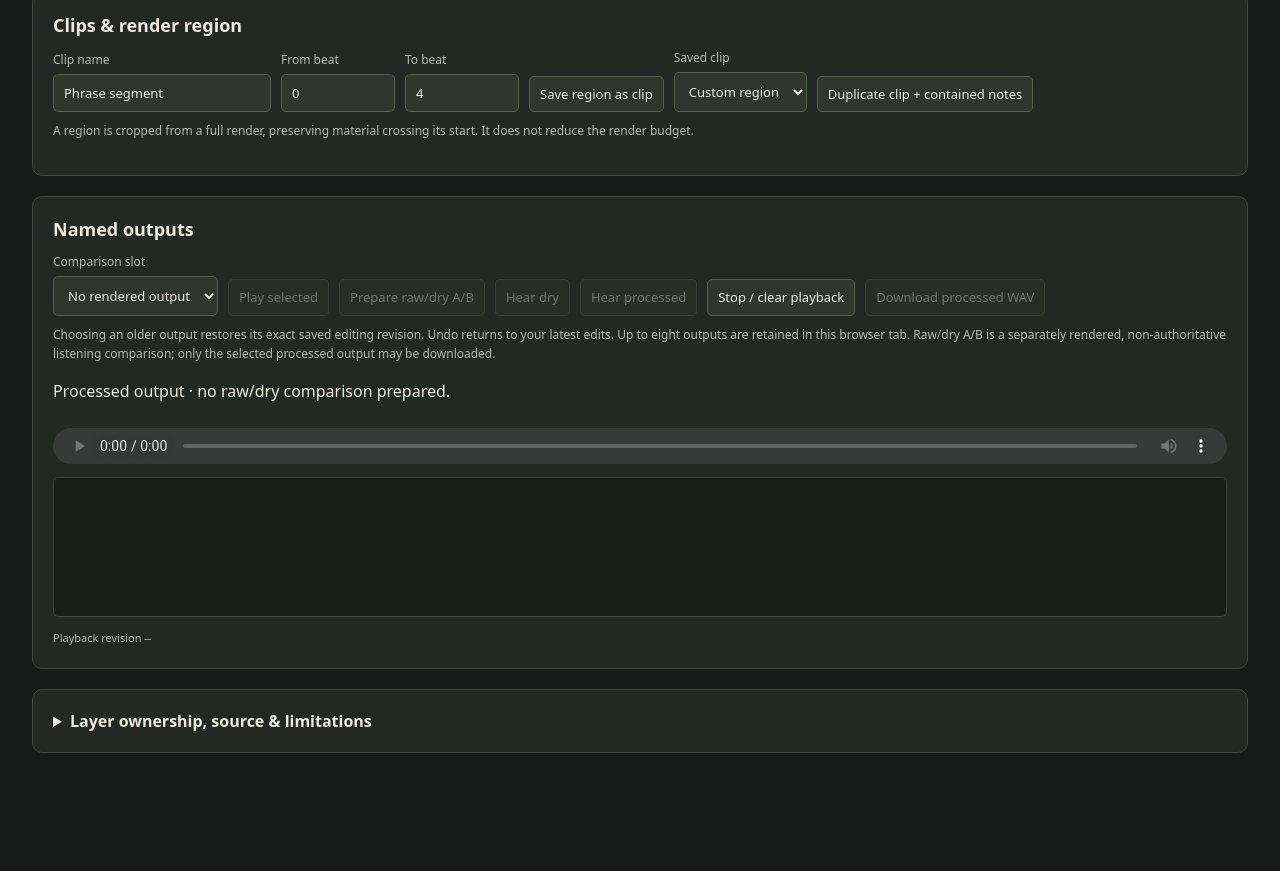
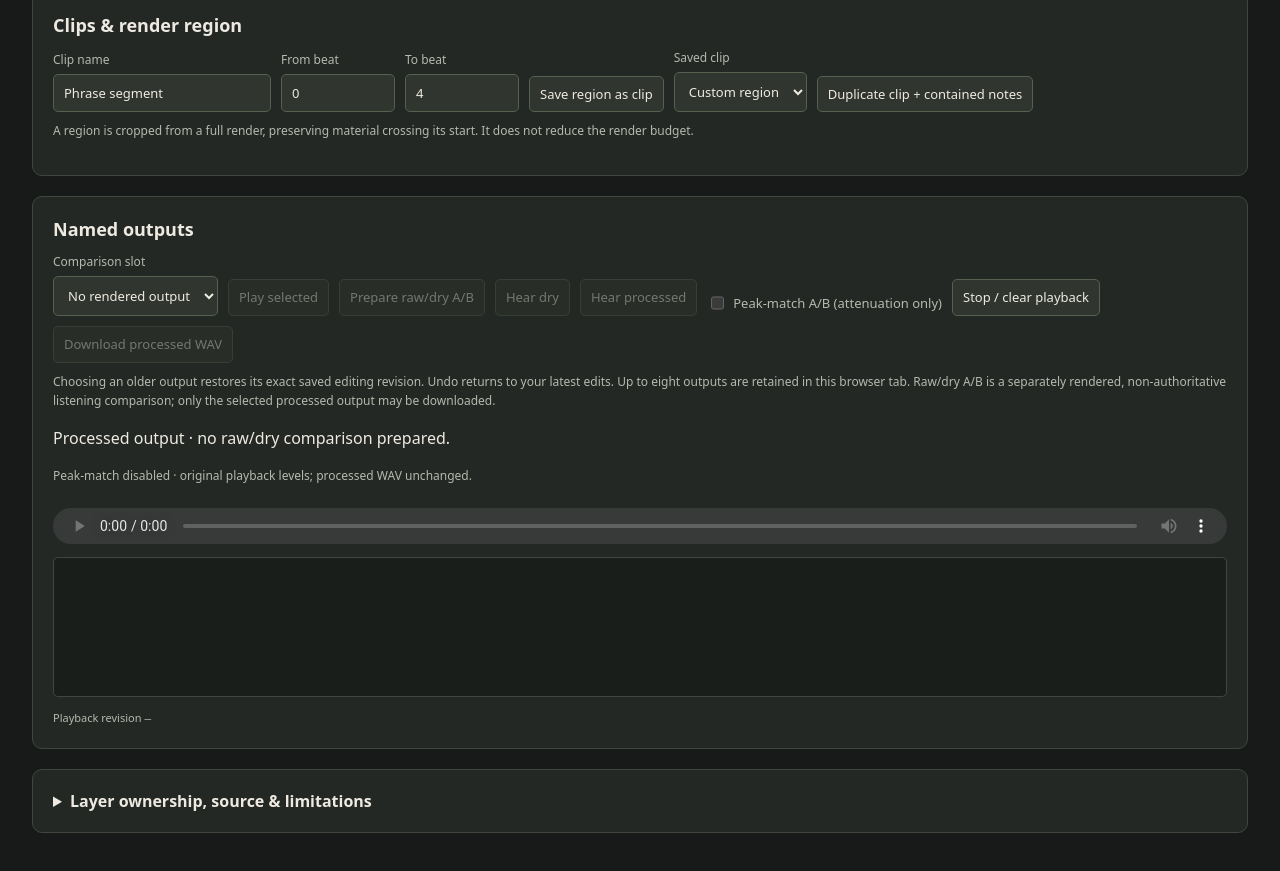
Before and after one commit to techrote/zaaggenz, a website: page web/timeline/index.html in a window 1280 px wide. Shown: the part 1198-2069 px from the top of the page. Before the commit the page ends 1995 px from the top, so only its background shows below. Drawn offline with Linux system fonts and the light colour scheme; no server answers; files whose address does not match are found by name.

Commit message:
feat(mbr-003): expose accessible monitoring-only A/B peak-match control

```diff
--- a/web/timeline/index.html
+++ b/web/timeline/index.html
@@ -6,5 +6,5 @@
 <aside><h2>Event editor</h2><form id="note-form"><label>Onset, beats<input id="beat" value="0" required></label><label>Duration, beats<input id="duration" value="1/2" required></label><label>Tuning degree<input id="degree" type="number" value="0" step="1"></label><label>Detune, cents<input id="detune" type="number" value="0" step="any"></label><label>Gain, dB<input id="gain" type="number" value="-18" min="-120" max="24" step="any"></label><label>Roll density, events/beat<select id="density"><option value="0">Off</option><option value="2">2</option><option value="4">4</option><option value="8">8</option><option value="16">16</option></select></label><div class="row"><label class="check"><input id="rest" type="checkbox">Rest</label><label class="check"><input id="muted" type="checkbox">Muted</label></div><p id="target-pitch">Select or add a note.</p><div class="row"><button id="add" type="submit" class="primary">Add event</button><button id="apply" type="button" disabled>Apply edit</button></div></form><div class="row"><button id="duplicate" disabled>Duplicate</button><button id="mute" disabled>Mute / unmute</button><button id="delete" disabled>Delete</button></div><p class="hint">Ctrl/Cmd+Z: undo. Ctrl/Cmd+Y: redo. Delete removes the selected event outside text fields.</p></aside></section>
 <section class="deck" aria-label="Four-band rack"><h2>Four-band processing rack</h2><p class="hint">Opt-in processing of the source-derived SYNTHLINE, before the existing final master. Changing rack controls invalidates old playback; render again for the edited recipe. No external plug-in host is required.</p><div id="rack-editor" aria-live="polite"><p>Loading rack state…</p></div><details id="rack-meter-panel"><summary>Measured rack output (selected completed render)</summary><div id="rack-meters"><p>No current completed render. Render the validated revision for measurements.</p></div></details></section>
 <section class="deck"><h2>Clips & render region</h2><div class="row"><label>Clip name<input id="clip-name" value="Phrase segment"></label><label>From beat<input id="region-start" value="0" size="7"></label><label>To beat<input id="region-end" value="4" size="7"></label><button id="add-clip">Save region as clip</button><label>Saved clip<select id="clips"><option value="">Custom region</option></select></label><button id="duplicate-clip">Duplicate clip + contained notes</button></div><p class="hint">A region is cropped from a full render, preserving material crossing its start. It does not reduce the render budget.</p></section>
-<section class="deck"><h2>Named outputs</h2><div class="row"><label>Comparison slot<select id="outputs"><option value="">No rendered output</option></select></label><button id="play" disabled>Play selected</button><button id="prepare-dry" disabled>Prepare raw/dry A/B</button><button id="hear-dry" disabled>Hear dry</button><button id="hear-processed" disabled>Hear processed</button><button id="stop">Stop / clear playback</button><a id="download" class="button disabled" aria-disabled="true">Download processed WAV</a></div><p class="hint">Choosing an older output restores its exact saved editing revision. Undo returns to your latest edits. Up to eight outputs are retained in this browser tab. Raw/dry A/B is a separately rendered, non-authoritative listening comparison; only the selected processed output may be downloaded.</p><p id="monitor-mode" role="status" aria-live="polite">Processed output · no raw/dry comparison prepared.</p><audio id="audio" controls preload="metadata"></audio><canvas id="waveform" width="1200" height="140" aria-label="Waveform for the selected rendered revision"></canvas><p class="revision">Playback revision <code id="playback-revision">—</code></p></section>
+<section class="deck"><h2>Named outputs</h2><div class="row"><label>Comparison slot<select id="outputs"><option value="">No rendered output</option></select></label><button id="play" disabled>Play selected</button><button id="prepare-dry" disabled>Prepare raw/dry A/B</button><button id="hear-dry" disabled>Hear dry</button><button id="hear-processed" disabled>Hear processed</button><label class="check"><input id="peak-match" type="checkbox" disabled> Peak-match A/B (attenuation only)</label><button id="stop">Stop / clear playback</button><a id="download" class="button disabled" aria-disabled="true">Download processed WAV</a></div><p class="hint">Choosing an older output restores its exact saved editing revision. Undo returns to your latest edits. Up to eight outputs are retained in this browser tab. Raw/dry A/B is a separately rendered, non-authoritative listening comparison; only the selected processed output may be downloaded.</p><p id="monitor-mode" role="status" aria-live="polite">Processed output · no raw/dry comparison prepared.</p><p id="peak-match-status" class="hint">Peak-match disabled · original playback levels; processed WAV unchanged.</p><audio id="audio" controls preload="metadata"></audio><canvas id="waveform" width="1200" height="140" aria-label="Waveform for the selected rendered revision"></canvas><p class="revision">Playback revision <code id="playback-revision">—</code></p></section>
 <details class="deck"><summary>Layer ownership, source & limitations</summary><p>This phrase editor intentionally auditions the source-derived <strong>SYNTHLINE</strong> and source-sliced <strong>exciter rolls</strong>. BODY, AUX, SUB and SCULPT settings remain intact in the saved project. Accepted ZG-029 persistent-layer execution retains ownership of those layer paths; they are not silently injected into this source-audition surface.</p><p>The default remains the protected <strong>locked_bloom</strong> source. The Source preset control can explicitly select one of the six owner-approved ZG-022 production presets; its stable identity is retained in the saved project and the accepted family mechanism executes before source-derived note pitch. Notes use the source-preserving renderer, with explicit note/master gain and a truncated event tail. Source/target pitch limits are validated before job admission. Maximum: 256 objects, 60 seconds, and the scheduler's memory budget. No cloud, microphone or study setup is required.</p><pre id="layer-context"></pre></details></main><script type="module" src="/timeline/app.mjs"></script></body></html>
```
